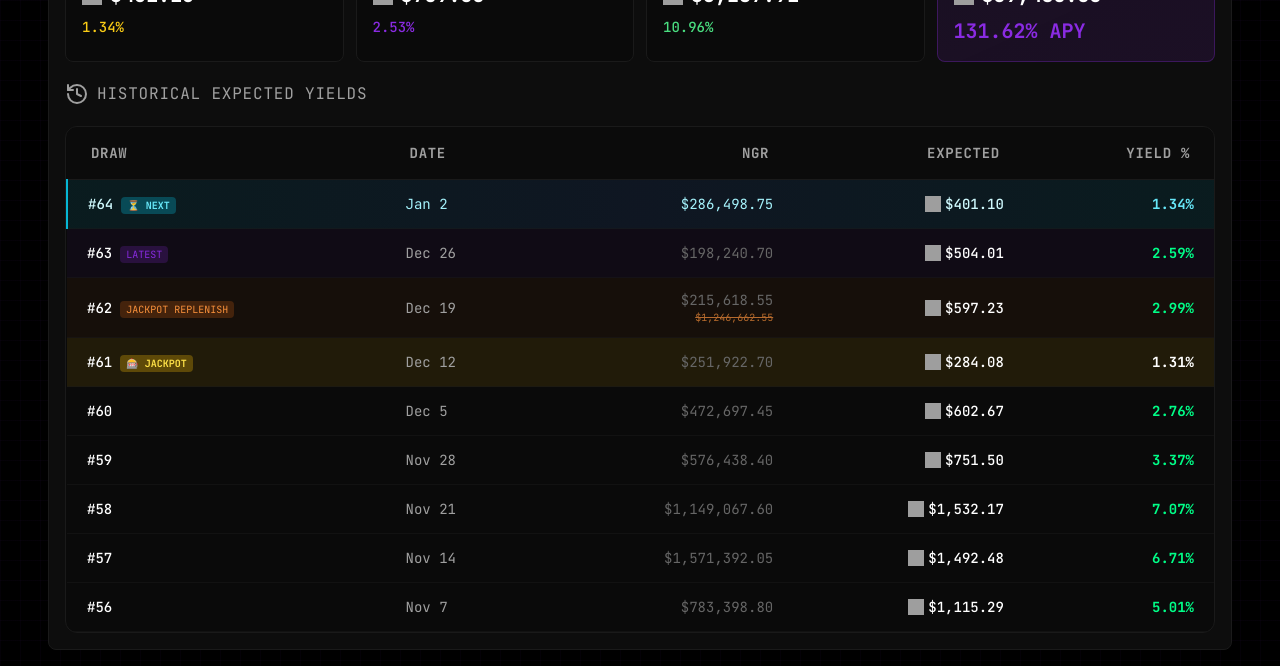
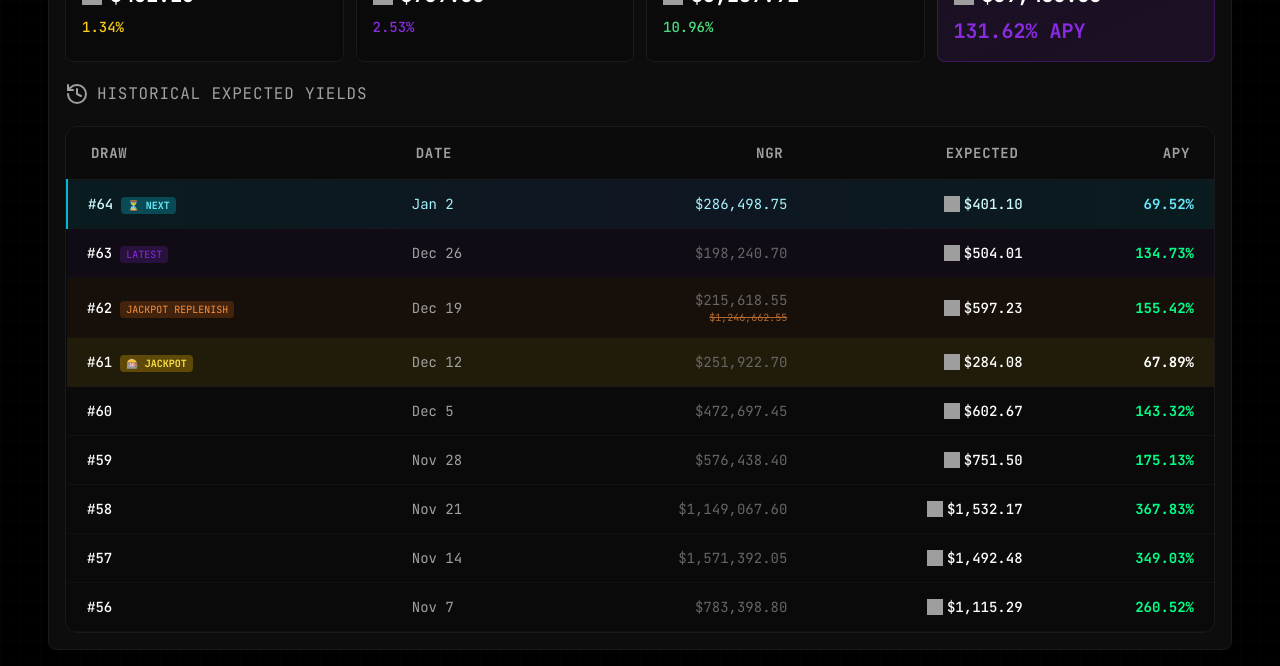
Before and after one commit to eshanhack/shfl-yield-dashboard, a Next.js app: page / in a window 1280 px wide. Shown: the part 820-1486 px from the top of the page. Built offline with nearby package versions, Linux system fonts and the light colour scheme; no server answers; grey boxes are pictures that could not be loaded.

Commit message:
Fix: Show annualized APY in historical yields table instead of weekly %

```diff
--- a/components/YieldCalculatorPanel.tsx
+++ b/components/YieldCalculatorPanel.tsx
@@ -441,9 +441,9 @@ export default function YieldCalculatorPanel({
                     <th className="px-2 sm:px-4 lg:px-5 xl:px-6 py-2 lg:py-3 xl:py-4 text-right text-[9px] sm:text-[10px] lg:text-xs xl:text-sm text-terminal-textSecondary uppercase tracking-wider">
                       Expected
                     </th>
-                    {/* Yield % column - hidden on mobile */}
+                    {/* APY column - hidden on mobile */}
                     <th className="hidden lg:table-cell px-2 sm:px-4 lg:px-5 xl:px-6 py-2 lg:py-3 xl:py-4 text-right text-[9px] sm:text-[10px] lg:text-xs xl:text-sm text-terminal-textSecondary uppercase tracking-wider">
-                      Yield %
+                      APY
                     </th>
                   </tr>
                 </thead>
@@ -475,10 +475,10 @@ export default function YieldCalculatorPanel({
                           <CurrencyAmount amount={upcomingYield.weeklyUSD} className="text-xs sm:text-sm  font-medium text-cyan-100" />
                         </div>
                       </td>
-                      {/* Yield % - hidden on mobile */}
+                      {/* APY - hidden on mobile */}
                       <td className="hidden lg:table-cell px-2 sm:px-4 lg:px-5 py-2 lg:py-3 text-right">
                         <span className="text-xs sm:text-sm  font-bold tabular-nums text-cyan-300">
-                          {upcomingYield.weeklyPercent.toFixed(2)}%
+                          {(upcomingYield.weeklyPercent * 52).toFixed(2)}%
                         </span>
                       </td>
                     </tr>
@@ -537,14 +537,14 @@ export default function YieldCalculatorPanel({
                           <CurrencyAmount amount={weeklyUSD} className="text-xs sm:text-sm  font-medium text-terminal-text" />
                         </div>
                       </td>
-                      {/* Yield % - hidden on mobile */}
+                      {/* APY - hidden on mobile */}
                       <td className="hidden lg:table-cell px-2 sm:px-4 lg:px-5 py-2 lg:py-3 text-right">
                         <span className={`text-xs sm:text-sm  font-bold tabular-nums ${
-                          weeklyPercent > (avgWeekYield.weeklyExpectedUSD / stakingValueUSD) * 100
+                          weeklyPercent * 52 > annualAPY
                             ? "text-terminal-positive"
                             : "text-terminal-text"
                         }`}>
-                          {weeklyPercent.toFixed(2)}%
+                          {(weeklyPercent * 52).toFixed(2)}%
                         </span>
                       </td>
                     </tr>
```
